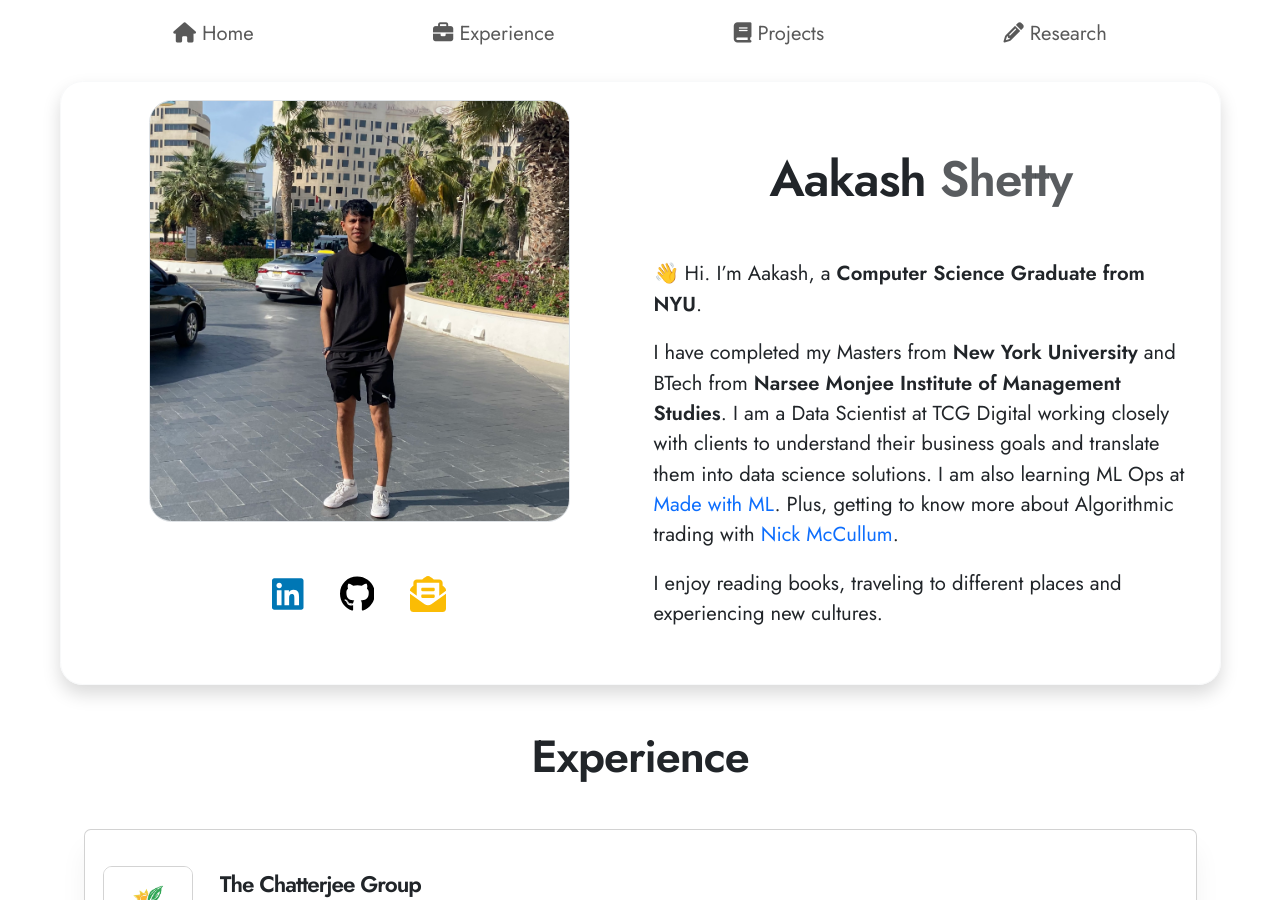
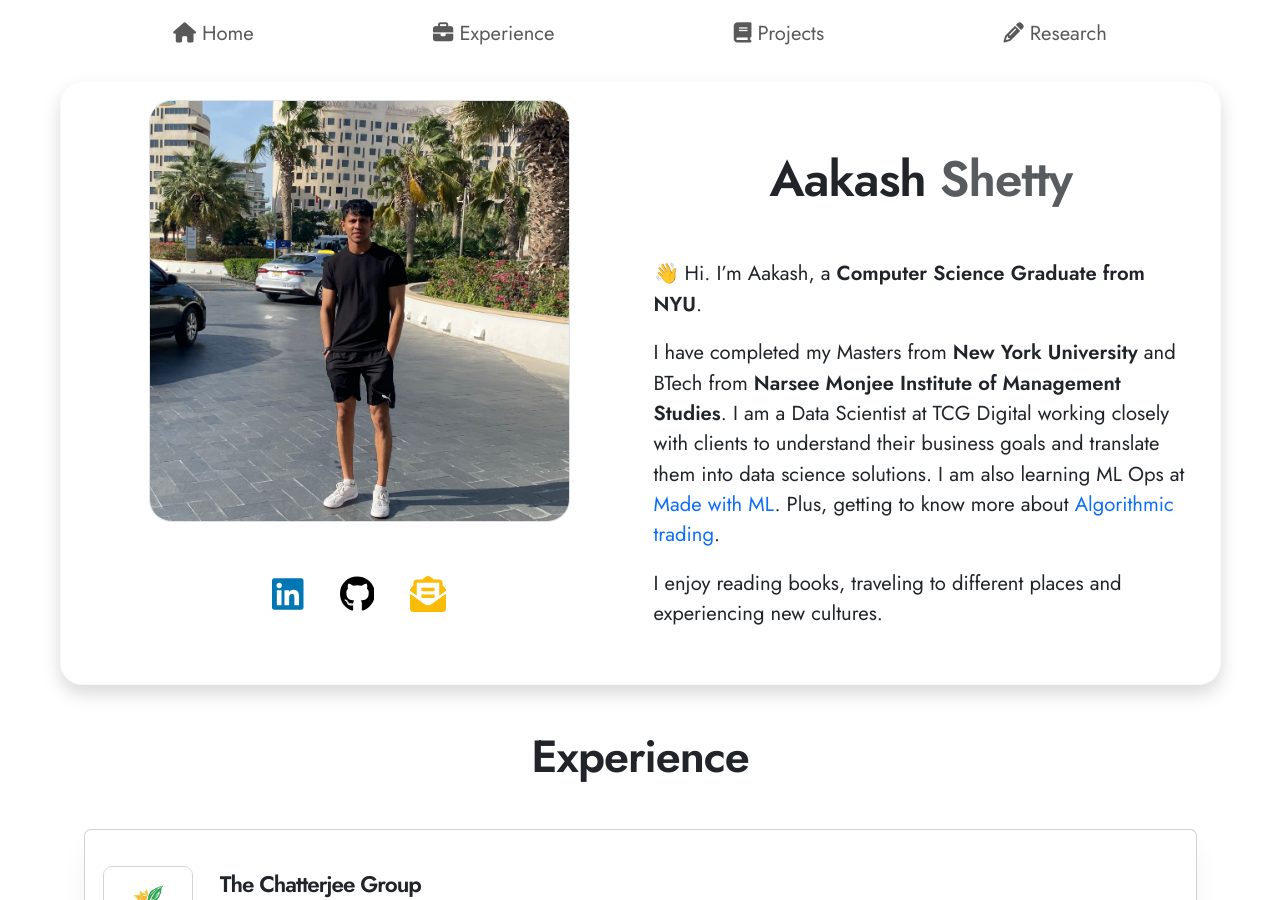
Before and after one commit to AAKASHKSHETTY/AAKASHKSHETTY.github.io, a Jekyll site: the page built from index.md, in a window 1280 px wide and 900 px high. Built offline with Jekyll 4.4.1, drawn with Linux system fonts in a browser that asks for light colours; nearby versions of some CDN libraries.

Commit message:
New Commit

```diff
--- a/_includes/about.md
+++ b/_includes/about.md
@@ -1,5 +1,5 @@
 👋 Hi. I'm Aakash, a **Computer Science Graduate from NYU**.
 
-I have completed my Masters from **New York University** and BTech from **Narsee Monjee Institute of Management Studies**. I am a Data Scientist at TCG Digital working closely with clients to understand their business goals and translate them into data science solutions. I am also learning ML Ops at [Made with ML](https://madewithml.com/). Plus, getting to know more about Algorithmic trading with [Nick McCullum](https://www.youtube.com/watch?v=xfzGZB4HhEE&ab_channel=freeCodeCamp.org).
+I have completed my Masters from **New York University** and BTech from **Narsee Monjee Institute of Management Studies**. I am a Data Scientist at TCG Digital working closely with clients to understand their business goals and translate them into data science solutions. I am also learning ML Ops at [Made with ML](https://madewithml.com/). Plus, getting to know more about [Algorithmic trading](https://www.youtube.com/watch?v=xfzGZB4HhEE&ab_channel=freeCodeCamp.org).
 
 I enjoy reading books, traveling to different places and experiencing new cultures.
```
